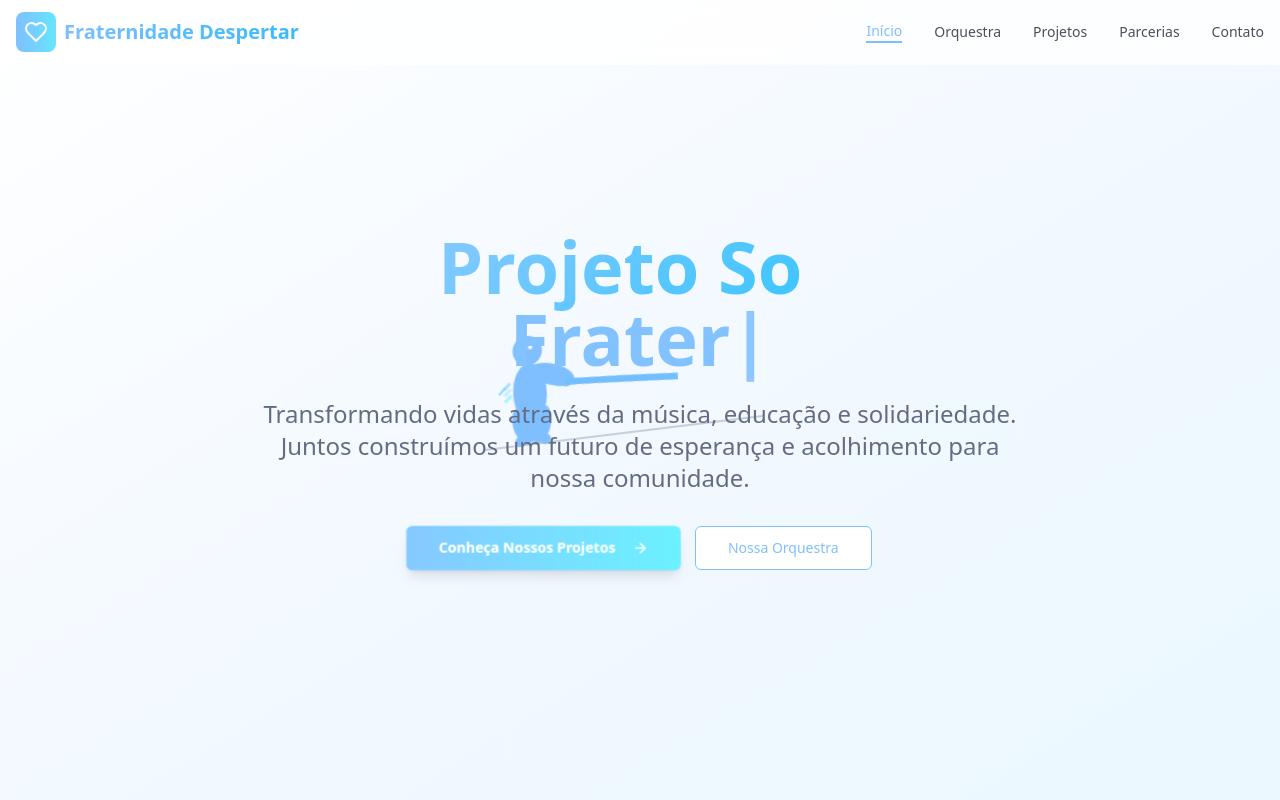
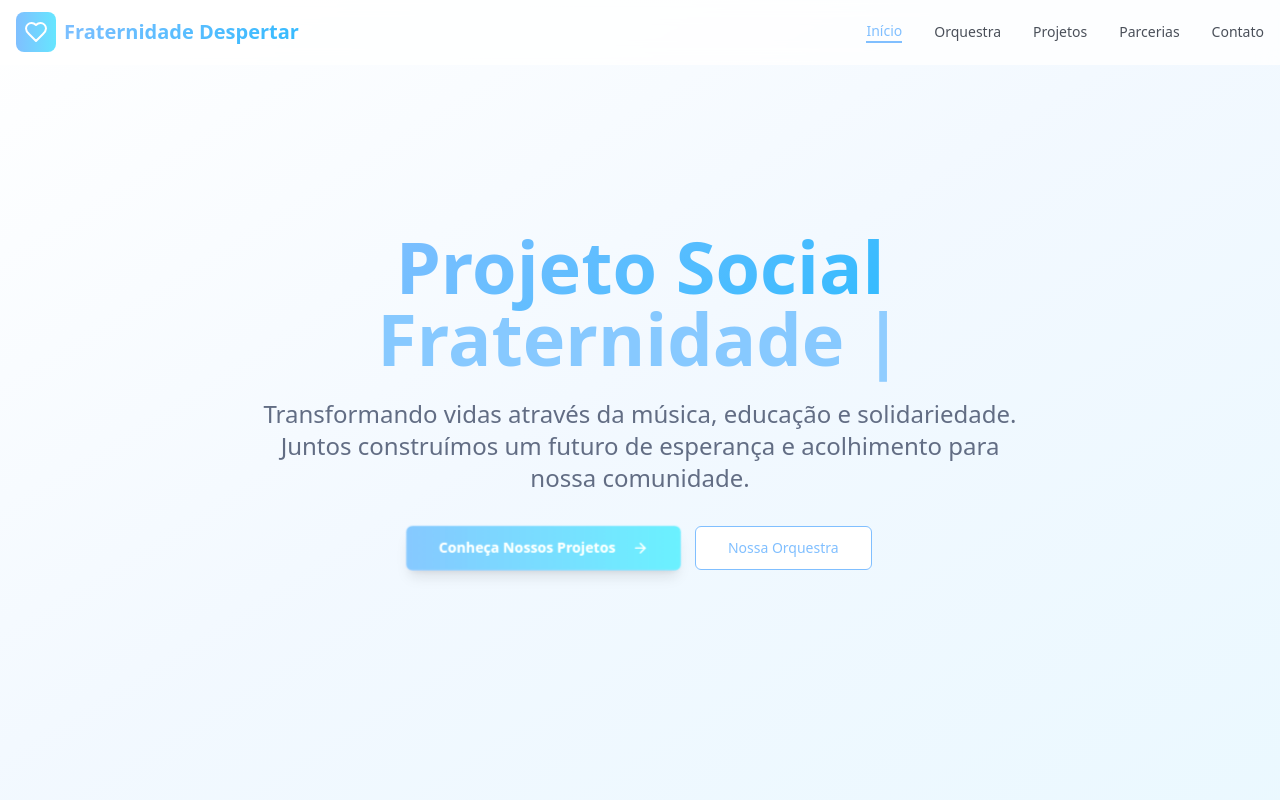
Before and after one commit to matheusprmt10-star/fraternidade-despertar-visual, a React (Vite) app: page / in a window 1280 px wide. Shown: the top 800 px of the page. Built offline with nearby package versions, Linux system fonts and the light colour scheme; the HTML template or start-up script is replaced by a standard one.

Commit message:
Refatorar animação inicial

```diff
--- a/src/pages/Home.tsx
+++ b/src/pages/Home.tsx
@@ -46,107 +46,15 @@ const Home = () => {
     <div className="min-h-screen">
       {/* Hero Section */}
       <section className="relative min-h-screen flex items-center justify-center overflow-hidden bg-gradient-to-br from-background via-primary/10 to-secondary/10">
-
-        {/* Enhanced Rope Pulling Animation */}
-        <div className="absolute inset-0 flex items-center justify-center overflow-hidden">
-          <div className="animate-rope-pull">
-            <svg
-              width="280"
-              height="200"
-              viewBox="0 0 280 200"
-              className="absolute -top-24 left-1/2 transform -translate-x-1/2"
-            >
-              {/* Ground line */}
-              <line x1="0" y1="140" x2="280" y2="140" stroke="hsl(var(--muted-foreground))" strokeWidth="2" opacity="0.3"/>
-
-              {/* Person pulling rope */}
-              <g className="fill-primary animate-person-strain" style={{ transformOrigin: '50px 110px' }}>
-                {/* Shadow */}
-                <ellipse cx="50" cy="135" rx="18" ry="4" fill="hsl(var(--muted-foreground))" opacity="0.2"/>
-
-                {/* Body */}
-                <ellipse cx="50" cy="90" rx="16" ry="28" />
-
-                {/* Head */}
-                <circle cx="50" cy="50" r="14" />
-                <circle cx="47" cy="47" r="2" fill="white"/>
-                <circle cx="53" cy="47" r="2" fill="white"/>
-
-                {/* Arms - more detailed */}
-                <ellipse cx="72" cy="75" rx="22" ry="10" transform="rotate(20 72 75)" />
-                <circle cx="85" cy="82" r="6" />
-
-                {/* Legs - more dynamic */}
-                <ellipse cx="42" cy="120" rx="10" ry="18" transform="rotate(-15 42 120)" />
-                <ellipse cx="58" cy="120" rx="10" ry="18" transform="rotate(15 58 120)" />
-                <circle cx="38" cy="135" r="5" />
-                <circle cx="62" cy="135" r="5" />
-
-                {/* Hair */}
-                <path d="M 42 42 Q 50 35 58 42 Q 55 38 50 37 Q 45 38 42 42" fill="hsl(var(--primary-dark))"/>
-              </g>
-
-              {/* Dynamic Rope with tension effect */}
-              <path
-                d="M 88 82 Q 140 85 200 90"
-                stroke="hsl(var(--secondary))"
-                strokeWidth="4"
-                fill="none"
-                className="animate-rope-tension"
-                strokeDasharray="0"
-              />
-
-              {/* Rope highlight for tension */}
-              <path
-                d="M 88 82 Q 140 85 200 90"
-                stroke="hsl(var(--primary-light))"
-                strokeWidth="2"
-                fill="none"
-                className="animate-rope-tension"
-                opacity="0.6"
-              />
-
-              {/* Object being pulled (representing the project) */}
-              <g className="animate-button-rope-reveal" style={{ transformOrigin: '220px 95px' }}>
-                {/* Shadow of object */}
-                <ellipse cx="220" cy="110" rx="15" ry="3" fill="hsl(var(--muted-foreground))" opacity="0.2"/>
-
-                {/* Main object - representing "Conheça Nossos Projetos" */}
-                <rect x="200" y="85" width="40" height="20" rx="10" fill="hsl(var(--primary))" />
-                <rect x="202" y="87" width="36" height="16" rx="8" fill="hsl(var(--primary-light))" />
-                <text x="220" y="98" textAnchor="middle" fontSize="8" fill="white" fontWeight="bold">PROJETO</text>
-
-                {/* Sparkles around the object */}
-                <circle cx="195" cy="80" r="1.5" fill="hsl(var(--accent))" className="animate-sparkle-dance">
-                </circle>
-                <circle cx="245" cy="88" r="2" fill="hsl(var(--warm))" className="animate-sparkle-dance" style={{ animationDelay: '0.3s' }}>
-                </circle>
-                <circle cx="205" cy="110" r="1" fill="hsl(var(--secondary))" className="animate-sparkle-dance" style={{ animationDelay: '0.6s' }}>
-                </circle>
-                <circle cx="185" cy="95" r="1.2" fill="hsl(var(--primary-light))" className="animate-sparkle-dance" style={{ animationDelay: '0.9s' }}>
-                </circle>
-              </g>
-
-              {/* Effort lines - more dynamic */}
-              <g opacity="0.6" className="animate-logo-pulse">
-                <line x1="25" y1="82" x2="32" y2="76" stroke="hsl(var(--primary))" strokeWidth="3"/>
-                <line x1="25" y1="88" x2="32" y2="82" stroke="hsl(var(--primary-light))" strokeWidth="3"/>
-                <line x1="25" y1="94" x2="32" y2="88" stroke="hsl(var(--accent))" strokeWidth="3"/>
-                <line x1="20" y1="86" x2="27" y2="80" stroke="hsl(var(--secondary))" strokeWidth="2"/>
-              </g>
-            </svg>
-          </div>
-        </div>
-
         <div className="relative z-10 container mx-auto px-4 text-center">
-          <div className={`transition-all duration-1000 ${isVisible ? 'animate-slide-up' : 'opacity-0'}`}>
+          <div className={`transition-all duration-300 ${isVisible ? 'animate-fade-in' : 'opacity-0'}`}>
             <h1 className="text-5xl md:text-7xl font-bold mb-6">
-              <span className="gradient-text animate-logo-pulse">
-                <AnimatedText text="Projeto Social" delay={300} />
+              <span className="gradient-text">
+                <AnimatedText text="Projeto Social" delay={0} />
               </span>
               <br />
-              <span className="text-primary animate-logo-pulse" style={{ animationDelay: '0.5s' }}>
-                <AnimatedText text="Fraternidade Despertar" delay={800} />
+              <span className="text-primary animate-logo-pulse">
+                <AnimatedText text="Fraternidade Despertar" delay={100} />
               </span>
             </h1>
 
```
